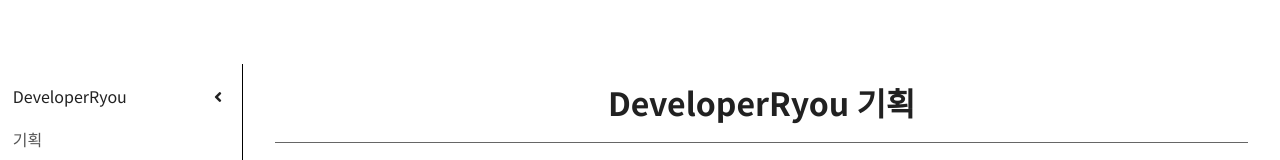
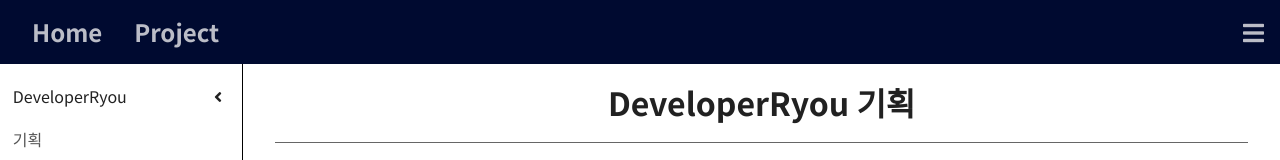
Before and after one commit to DeveloperRyou/DeveloperRyou, a Vue app in the folder vue/: page /article in a window 1280 px wide. Shown: the top 160 px of the page. Built offline with nearby package versions, Linux system fonts and the light colour scheme.

Commit message:
change nav to see easily

```diff
--- a/vue/src/components/navigator.vue
+++ b/vue/src/components/navigator.vue
@@ -45,6 +45,7 @@ nav{
     top: 0;
     right: 0;
     left: 0;
+    background-color: #000a30;
     color: #ffffffbb
 }
 .menu{
@@ -55,9 +56,6 @@ nav{
     margin: 0 auto;
 }
 .menu.isScrolled{
-    background-color: #fff;
-    color: #000;
-    box-shadow: 0 1px 0.3rem #ffffffbb
 }
 .menu .item{
     padding: 0 1rem;
```
